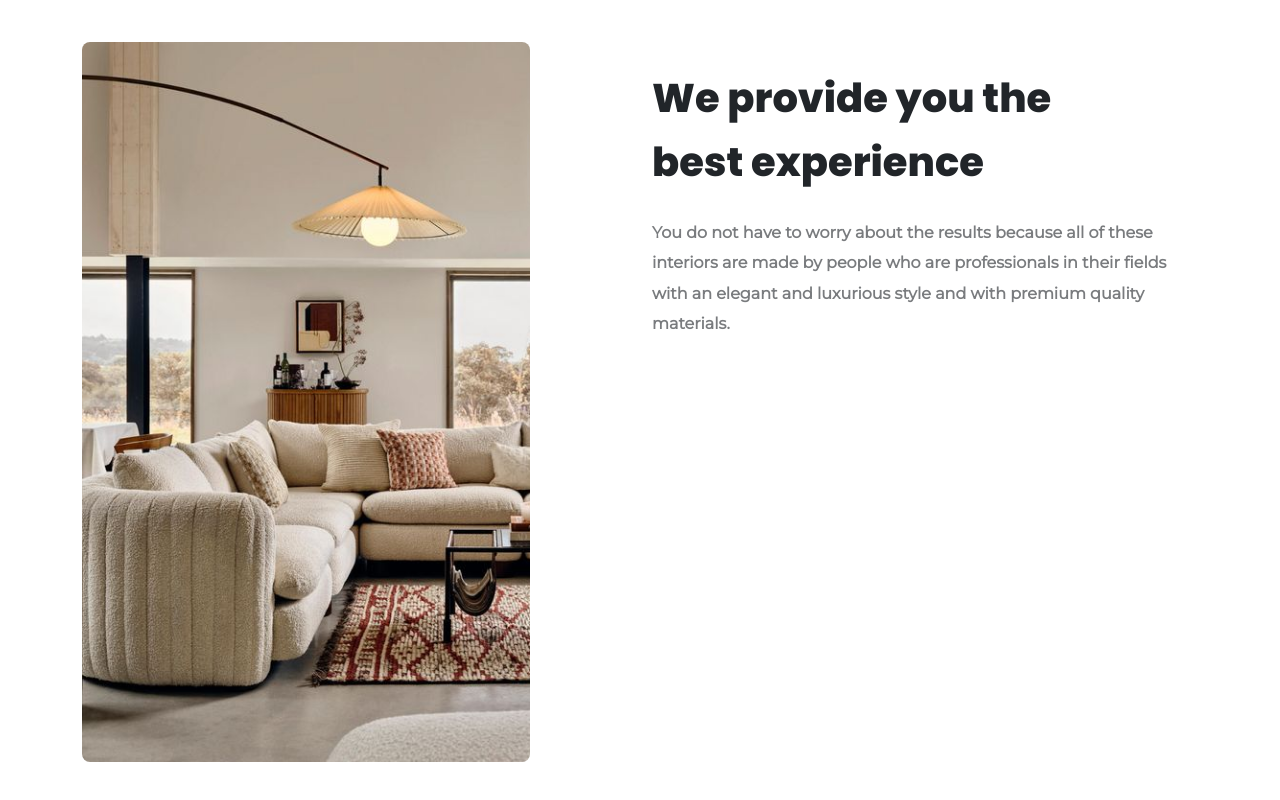
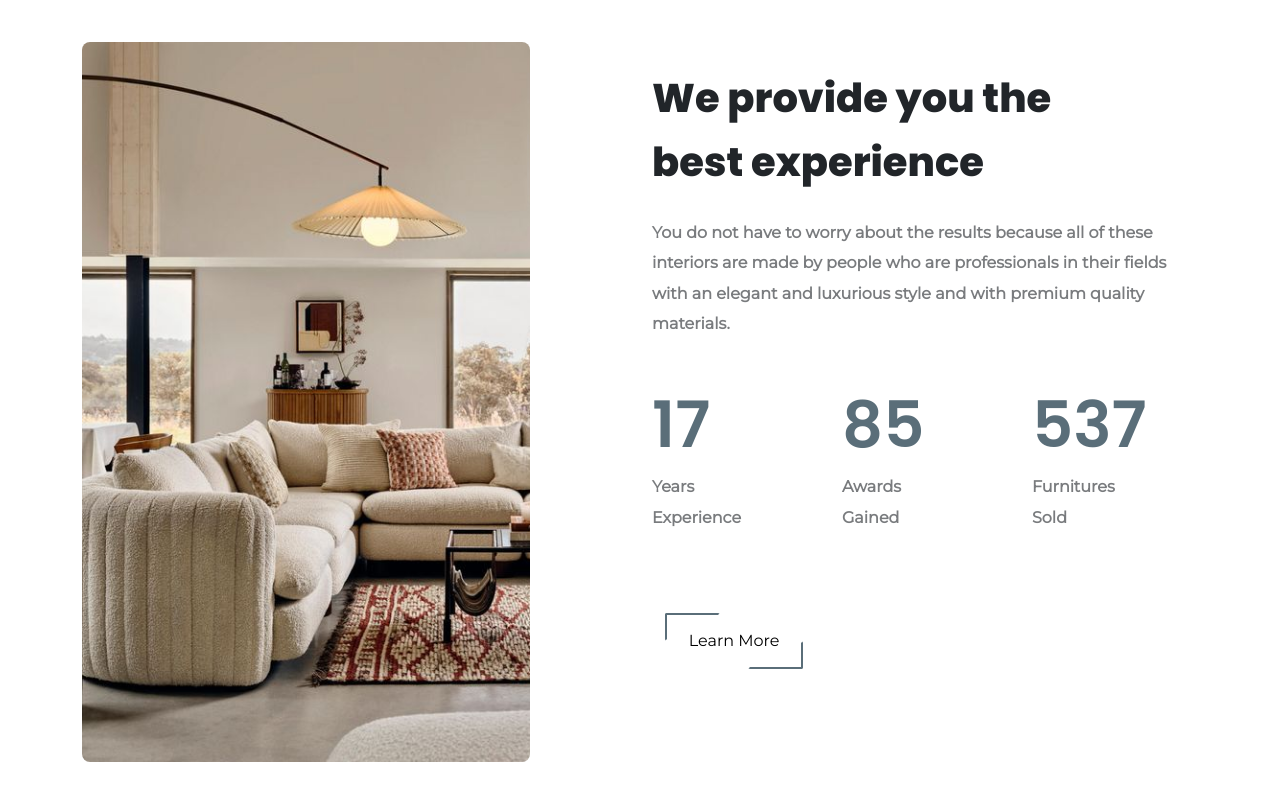
Before and after one commit to nimeshmaharjan1/islington-landing-page-prototye, a plain HTML site: page index.html in a window 1280 px wide. Shown: the part 1394-2194 px from the top of the page. Drawn offline with nearby package versions, Linux system fonts and the light colour scheme.

Commit message:
learn more

```diff
--- a/index.html
+++ b/index.html
@@ -126,12 +126,31 @@
       </div>
       <div class="col-md-6">
         <h1 class="mt-4">We provide you the <br>
-        best experience</h1>
+          best experience</h1>
         <p class="my-4">
           You do not have to worry about the results because all of these interiors are
           made by people who are professionals in their fields with an elegant and luxurious
           style and with premium quality materials.
         </p>
+        <div class="data-section my-5">
+          <div class="row mt-4">
+            <div class="col-sm-4">
+              <h2 class="experience-number">17</h2>
+              <p>Years <br> Experience</p>
+            </div>
+            <div class="col-sm-4">
+              <h2 class="experience-number">85</h2>
+              <p>Awards <br> Gained</p>
+            </div>
+            <div class="col-sm-4">
+              <h2 class="experience-number">537</h2>
+              <p>Furnitures <br> Sold</p>
+            </div>
+          </div>
+        </div>
+        <div class="experience-btn">
+          <button class="button outline">Learn More</button>
+        </div>
       </div>
     </div>
   </section>
--- a/styles/style.scss
+++ b/styles/style.scss
@@ -169,4 +169,62 @@ header {
     opacity: 0.6;
     line-height: 1.9em;
   }
+  .experience-number {
+    font-size: 4rem !important;
+    color: #5a6e79;
+    font-family: var(--heading-font);
+    font-weight: 600;
+    font-size: 4rem;
+  }
 }
+.button {
+  font-family: var(--body-font);
+  position: relative;
+  padding: 1em 1.5em;
+  border: none;
+  background-color: transparent;
+  cursor: pointer;
+  outline: none;
+  margin: 1em 0.8em;
+  //Effect three
+  // Effect one
+  &.outline::after,
+  &.outline::before {
+    content: "";
+    display: block;
+    position: absolute;
+    width: 40%;
+    height: 50%;
+    border: 2px solid;
+    transition: all 0.6s ease;
+    border-radius: 2px;
+  }
+
+  &.outline::after {
+    bottom: 0;
+    right: 0;
+    border-top-color: transparent;
+    border-left-color: transparent;
+    border-bottom-color: var(--bg-color);
+    border-right-color: var(--bg-color);
+  }
+
+  &.outline::before {
+    top: 0;
+    left: 0;
+    border-bottom-color: transparent;
+    border-right-color: transparent;
+    border-top-color: var(--bg-color);
+    border-left-color: var(--bg-color);
+  }
+
+  &.outline:hover:after,
+  &.outline:hover:before {
+    border-bottom-color: var(--bg-color);
+    border-right-color: var(--bg-color);
+    border-top-color: var(--bg-color);
+    border-left-color: var(--bg-color);
+    width: 100%;
+    height: 100%;
+  }
+}
```
Also changed, not shown: styles/hero-image-style.scss (added), styles/style.css, 1 other file.
